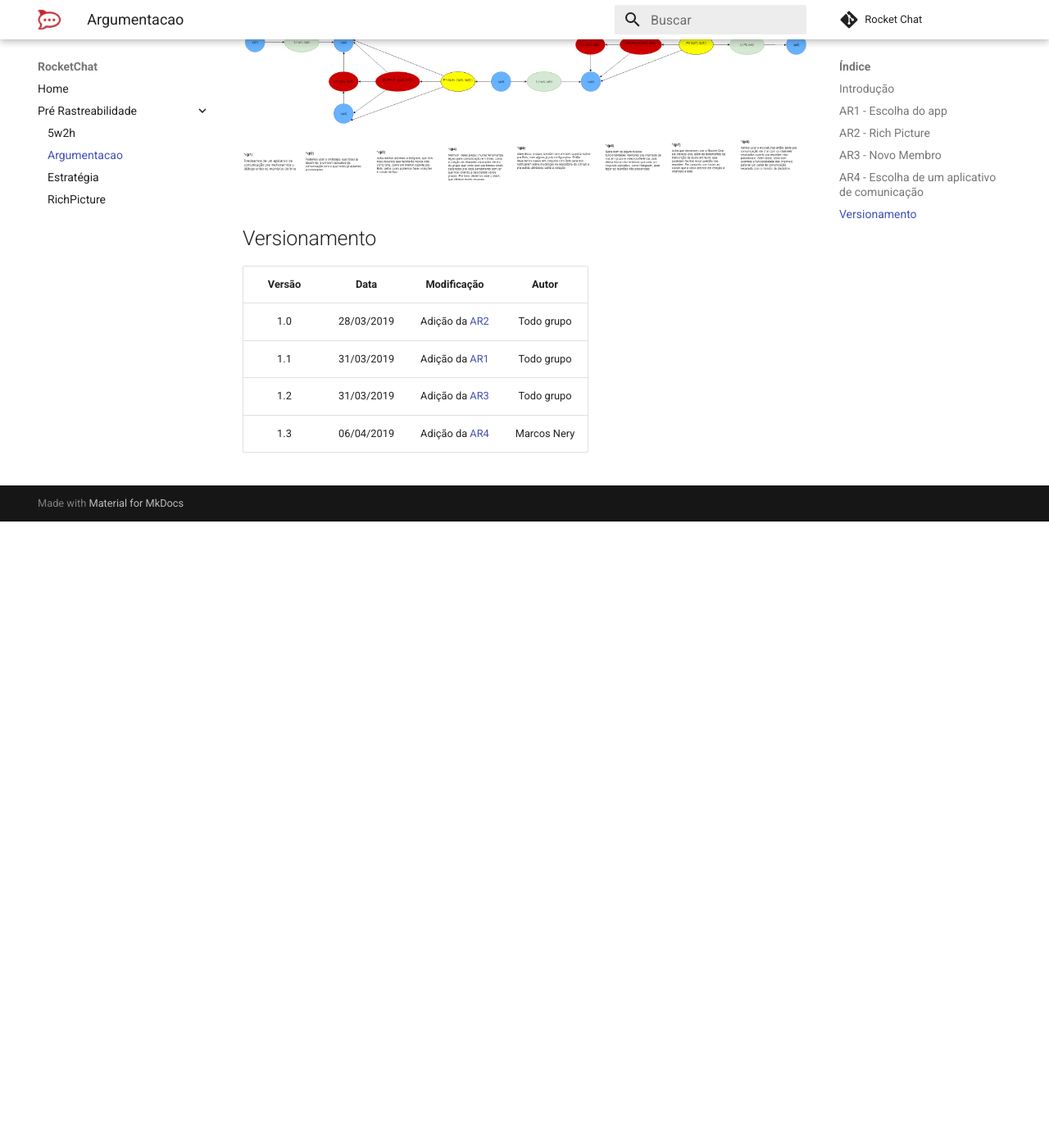
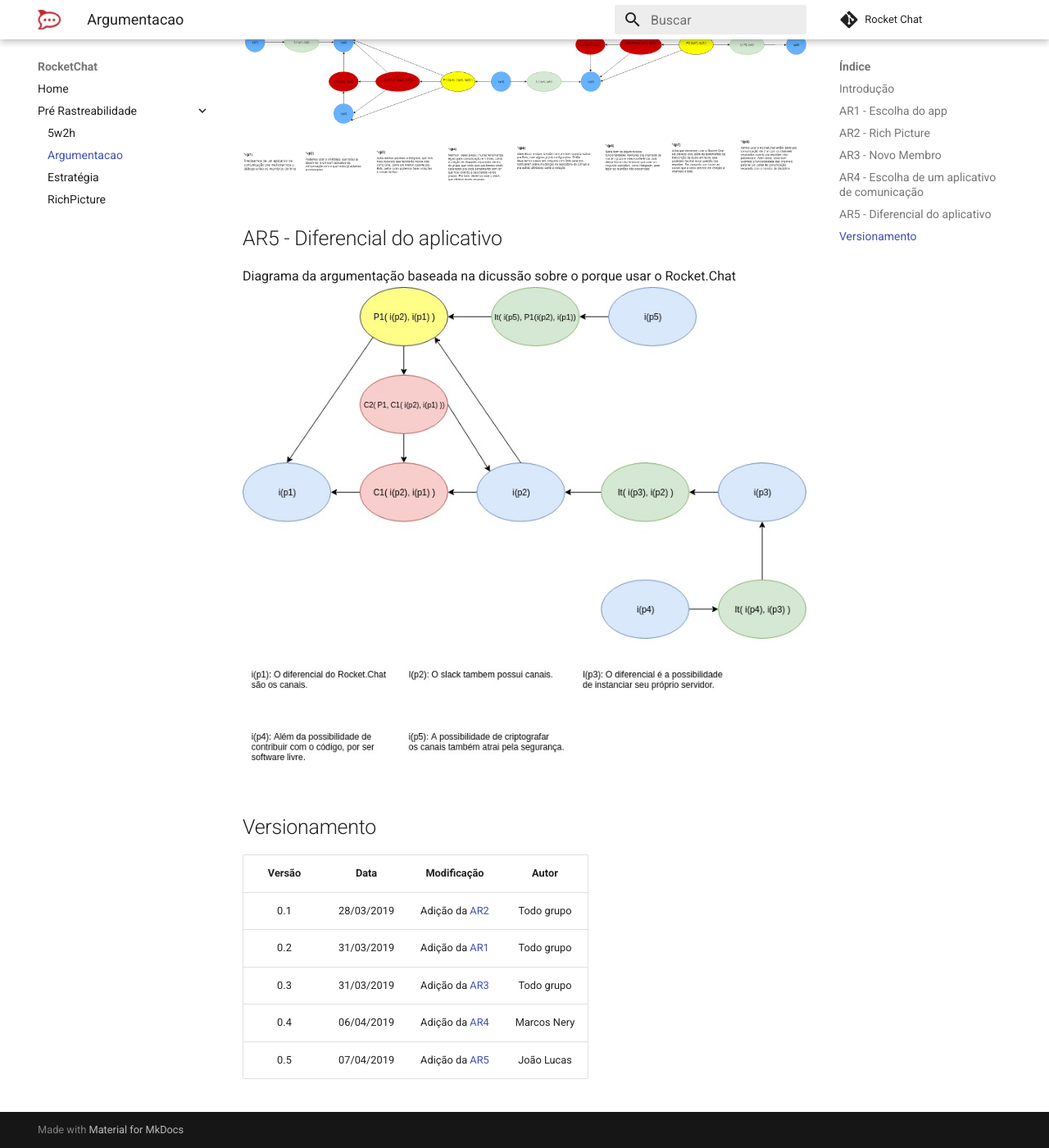
Before and after one commit to MarcosNBJ/2019.1-RocketChat, an MkDocs documentation site: the page built from docs/Pré-Rastreabilidade/Argumentacao.md, in a window 1280 px wide and 1400 px high, scrolled down 2345 px. Shown: the whole window at 82% size. Built offline with MkDocs 1.6.1 and Material for MkDocs 9.7.7, drawn with Linux system fonts in a browser that asks for light colours; comment, search, counter and statistics services are not loaded; before the commit the page ends 2981 px from its top, so only the background shows below that.

Commit message:
Adding differential argumentation

```diff
--- a/docs/Pré-Rastreabilidade/Argumentacao.md
+++ b/docs/Pré-Rastreabilidade/Argumentacao.md
@@ -21,12 +21,17 @@
 Diagrama de argumentação baseado em uma situação de escolha de aplicativo de comunicação, que ilustra algumas das possibilidades do porquê alguém poderia escolher o Rocket.chat
 ![AR-AppComunicacao](../img/PreRastreabilidade/arg-appDeComunicacao.png)
 
+## AR5 - Diferencial do aplicativo
+
+Diagrama da argumentação baseada na dicussão sobre o porque usar o Rocket.Chat
+![AR-Diferencial](../img/PreRastreabilidade/argumentação-diferencial.jpg)
 
 ## Versionamento
 
 |  Versão | Data | Modificação | Autor |
 |  :------: | :------: | :------: | :------: |
-|  1.0 | 28/03/2019 | Adição da [AR2](#ar2-rich-picture) | Todo grupo |
-|  1.1 | 31/03/2019 | Adição da [AR1](#ar1-escolha-do-app) | Todo grupo |
-|  1.2 | 31/03/2019 | Adição da [AR3](#ar3-novo-membro) | Todo grupo |
-|  1.3 | 06/04/2019 | Adição da [AR4](#ar4-escolha-de-um-aplicativo-de-comunicação) | Marcos Nery |
+|  0.1 | 28/03/2019 | Adição da [AR2](#ar2-rich-picture) | Todo grupo |
+|  0.2 | 31/03/2019 | Adição da [AR1](#ar1-escolha-do-app) | Todo grupo |
+|  0.3 | 31/03/2019 | Adição da [AR3](#ar3-novo-membro) | Todo grupo |
+|  0.4 | 06/04/2019 | Adição da [AR4](#ar4-escolha-de-um-aplicativo-de-comunicação) | Marcos Nery |
+|  0.5 | 07/04/2019 | Adição da [AR5](#ar5-diferencial-do-aplicativo) | João Lucas |
```
Also changed, not shown: docs/Pré-Rastreabilidade/RichPicture.md (+2 -2 lines), docs/img/PreRastreabilidade/argumentação-diferencial.jpg (added).
